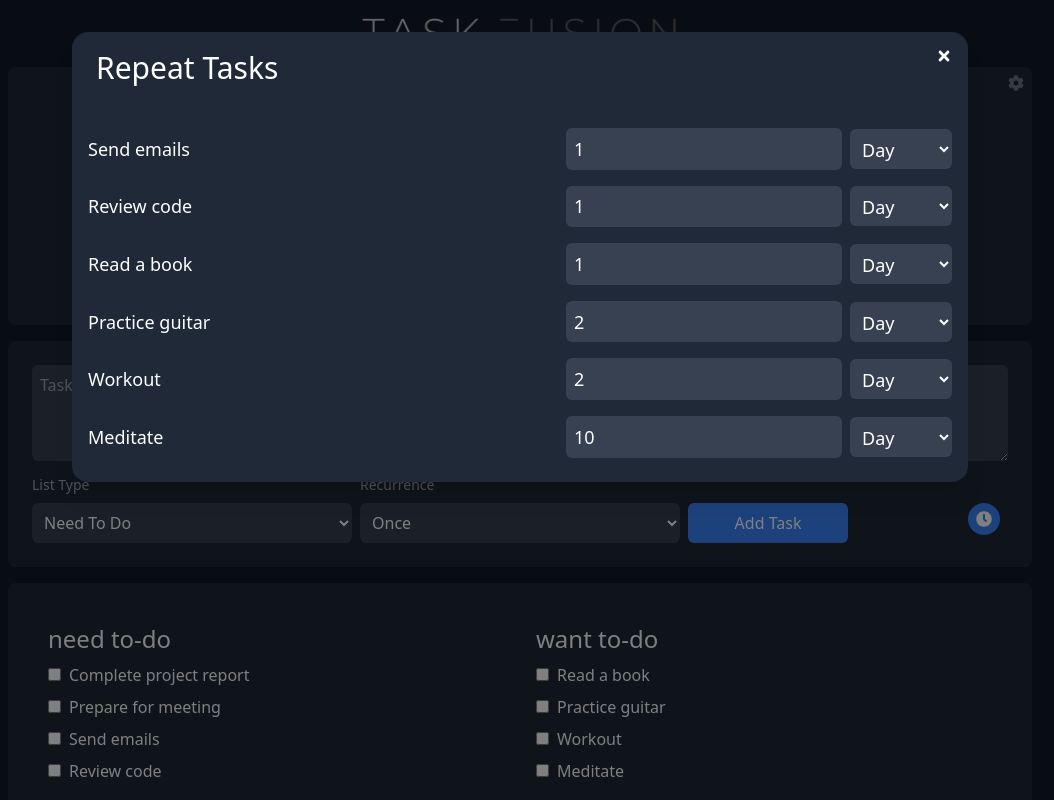
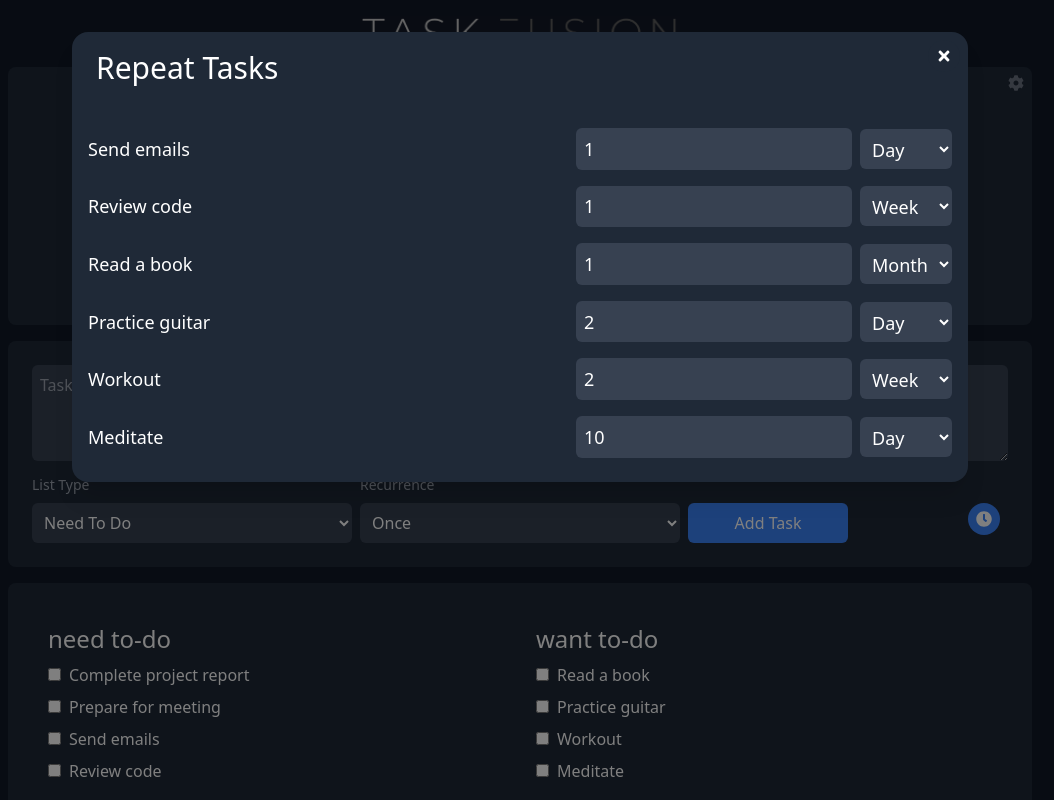
Before and after one commit to AlexZan/task-fusion, a React (Create React App) app: page / in a window 1280 px wide. Both pictures are taken after a click on the button 1104 px from the left and 518 px from the top of the page. Shown: the top 800 px of the page, without its empty margins (120-1174 px from the left). Built offline with nearby package versions, Linux system fonts and the light colour scheme.

Commit message:
fixed unit bug

```diff
--- a/src/components/RepeatTasks/RepeatTimeDropdownColumn.js
+++ b/src/components/RepeatTasks/RepeatTimeDropdownColumn.js
@@ -2,32 +2,28 @@ import React, { useState } from 'react';
 import { convertToMinutes, formatRepeatTime } from '../../utils/timeUtils';
 
 export default function RepeatTimeDropdownColumn({ task, setTask }) {
-  const [value, setValue] = useState(formatRepeatTime(task.repeat).split(' ')[0]);
+  const repeatString = formatRepeatTime(task.repeat);
+  const [value, setValue] = useState(repeatString.split(' ')[0]);
+  const [unit, setUnit] = useState(repeatString.split(' ')[1]); // Add unit state
 
   const options = [
     { value: "day", label: "Day" },
     { value: "week", label: "Week" },
     { value: "month", label: "Month" },
-      { value: "custom", label: "Custom" },
   ];
 
   const handleChangeValue = (e) => {
     const newValue = e.target.value;
     setValue(newValue);
-
-      // Determine the current unit based on the existing repeat value
-      const unit = formatRepeatTime(task.repeat).split(' ')[1];
-
-      // Convert the new value to minutes using the existing unit
     setTask({
       ...task,
       repeat: convertToMinutes(Number(newValue), unit)
     });
   };
 
-  const handleChange = (e) => {
+  const handleChangeUnit = (e) => { // Rename the function
     const newUnit = e.target.value;
-      // Convert the existing value to minutes using the new unit
+    setUnit(newUnit); // Update the unit state
     setTask({
       ...task,
       repeat: convertToMinutes(Number(value), newUnit)
@@ -43,8 +39,8 @@ export default function RepeatTimeDropdownColumn({ task, setTask }) {
         onChange={handleChangeValue}
       />
       <select
-              value={formatRepeatTime(task.repeat)}
-              onChange={handleChange}
+        value={unit} // Set the value to the unit state
+        onChange={handleChangeUnit} // Use the renamed function
         className="dropdown-theme"
       >
         {options.map(option => (
```
Lines whose indentation alone changed are shown as unchanged.
